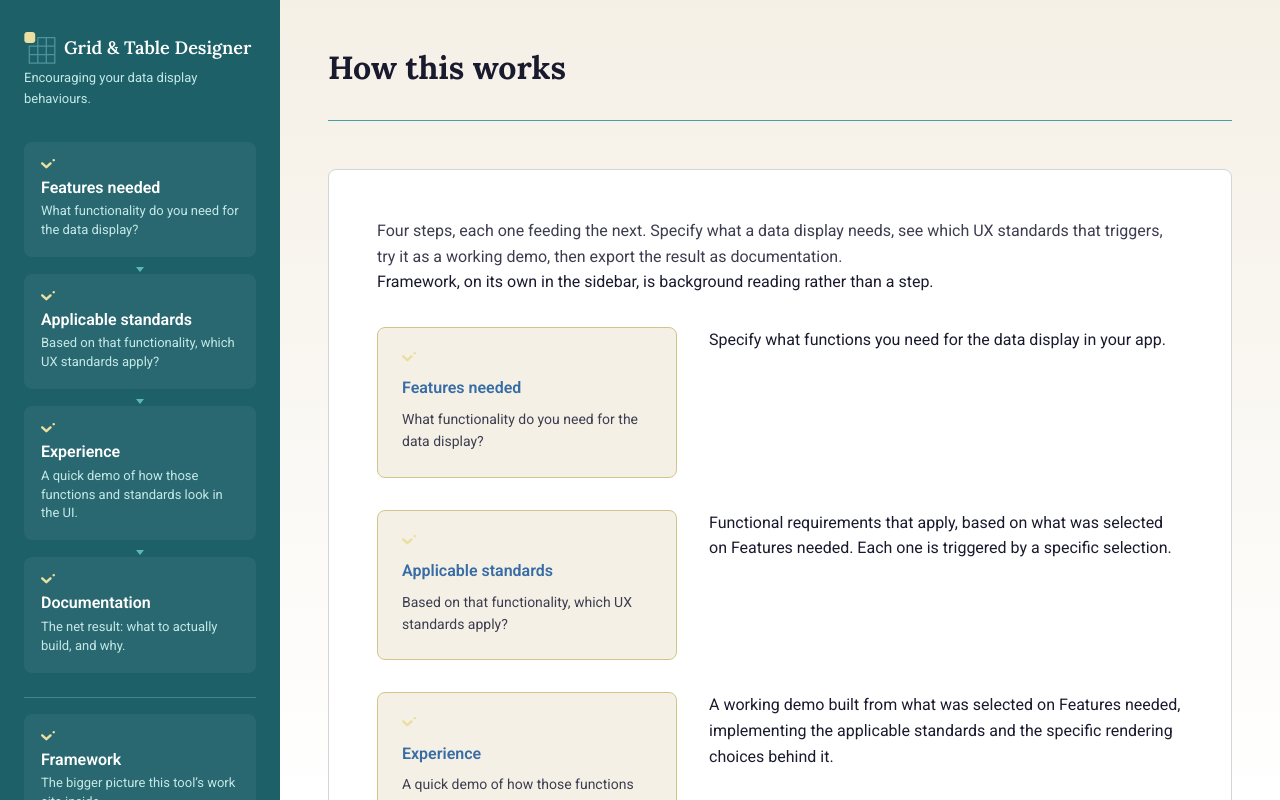
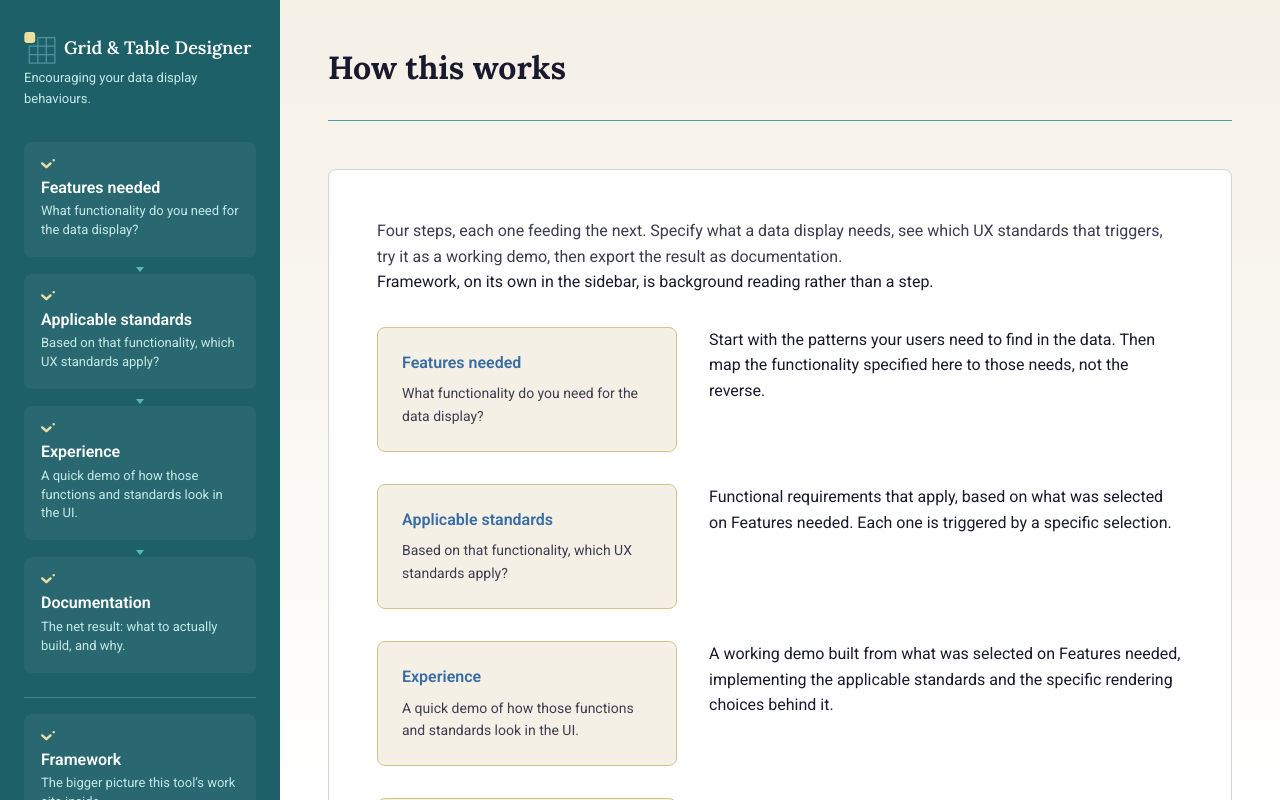
Before and after one commit to puneetsyaloutlook/grabledesigner, a React (Vite) app: page / in a window 1280 px wide. Shown: the top 800 px of the page. Built offline with nearby package versions, Linux system fonts and the light colour scheme.

Commit message:
Add files via upload

```diff
--- a/src/pages/Home.jsx
+++ b/src/pages/Home.jsx
@@ -1,21 +1,18 @@
-import { Link, useSearchParams } from 'react-router-dom';
 import { STEPS } from '../lib/navSteps';
-import checkIcon from '../assets/icon-check.svg';
 
 // The chip on each row echoes the sidebar's own label/detail exactly (from
 // the shared STEPS data), the paragraph beside it is the longer version
 // that only makes sense once you're not already looking at the sidebar.
+// These rows are informational only, not links: the left nav is the only
+// clickable way to move between pages.
 const SUMMARIES = {
-  '/features': 'Specify what functions you need for the data display in your app.',
+  '/features': 'Start with the patterns your users need to find in the data. Then map the functionality specified here to those needs, not the reverse.',
   '/standards': 'Functional requirements that apply, based on what was selected on Features needed. Each one is triggered by a specific selection.',
   '/experience': 'A working demo built from what was selected on Features needed, implementing the applicable standards and the specific rendering choices behind it.',
   '/documentation': 'The net result: what to build for this configuration, and why, synthesised from your selections, the applicable standards, and the decisions made in Experience.',
 };
 
 export default function Home() {
-  const [searchParams] = useSearchParams();
-  const suffix = searchParams.toString() ? `?${searchParams.toString()}` : '';
-
   return (
     <div>
       <div className="content-header">
@@ -36,11 +33,10 @@ export default function Home() {
         <div className="home-steps">
           {STEPS.map((step) => (
             <div className="home-step-row" key={step.to}>
-              <Link to={`${step.to}${suffix}`} className="home-step-chip">
-                <img src={checkIcon} alt="" className="home-step-icon" />
+              <div className="home-step-chip">
                 <h3>{step.label}</h3>
                 <p>{step.detail}</p>
-              </Link>
+              </div>
               <p className="home-step-description">{SUMMARIES[step.to]}</p>
             </div>
           ))}
```
